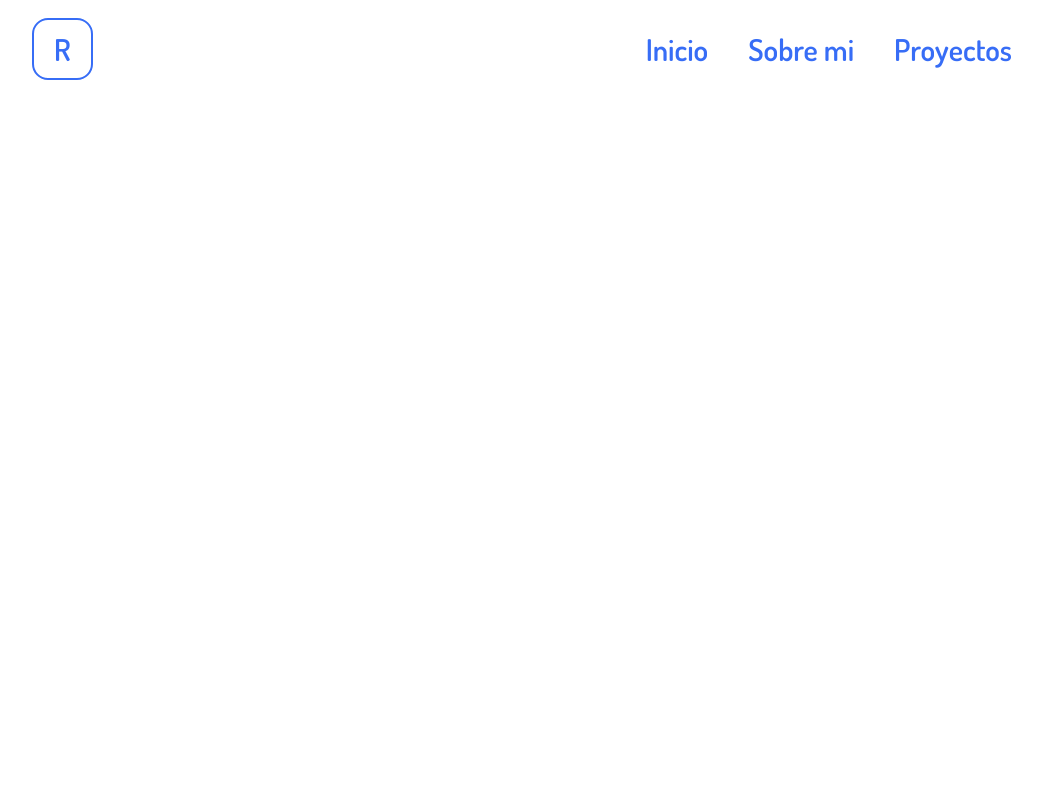
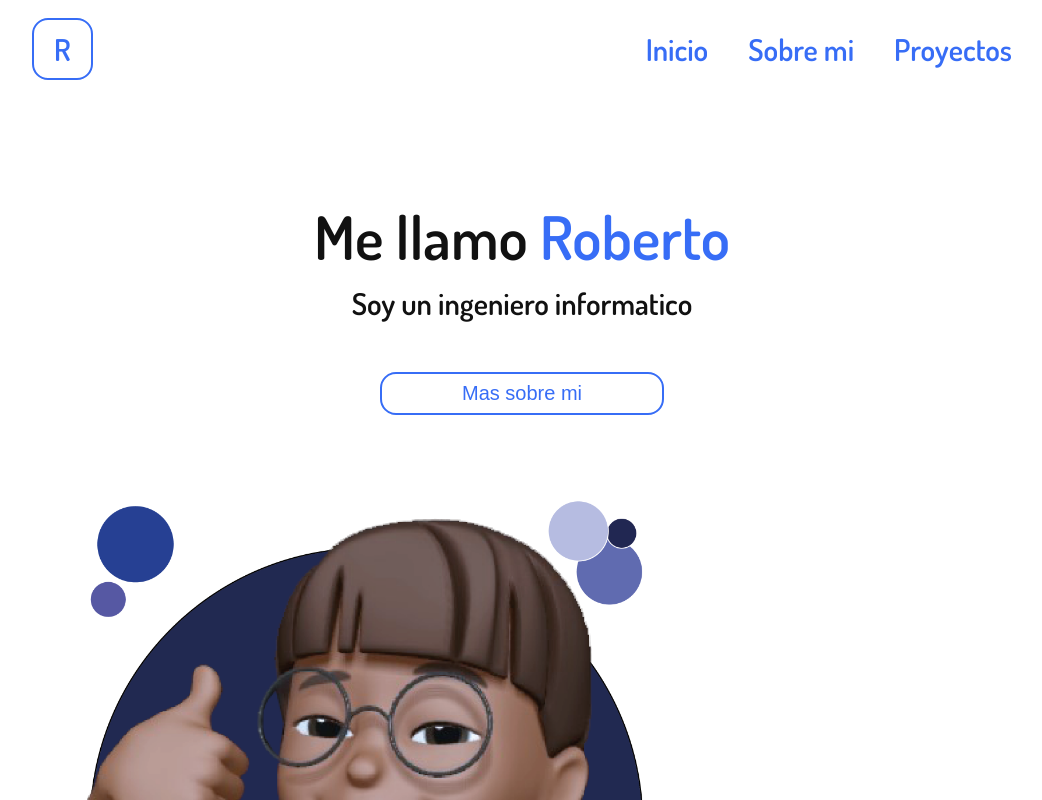
Before and after one commit to Chocoyito/WebVue, a Vue app: page / in a window 1280 px wide. Shown: the top 800 px of the page, without its empty margins (118-1160 px from the left). Built offline with nearby package versions, Linux system fonts and the light colour scheme; a web font is replaced by a local one.

Commit message:
simplemente hero

```diff
--- a/src/App.vue
+++ b/src/App.vue
@@ -1,10 +1,12 @@
 <script>
     import Header from './components/Header.vue'
+    import Main from './components/Main.vue'
 
     export default{
         name: "App",
         components: {
-            Header
+            Header,
+            Main
         }
     }
 
@@ -12,6 +14,7 @@
 
 <template>
     <Header/>
+    <Main/>
 </template>
 
 <style scoped>
--- a/src/components/SALGAN/home.vue
+++ b/src/components/Hero.vue
@@ -1,7 +1,13 @@
-<!-- <script setup>
-  const name = "Roberto"
-  const carreer = "ingeniero informatico"
-
+ <script>
+    export default {
+        name: "Hero",
+        data() {
+            return {
+                name: "Roberto",
+                carreer: "ingeniero informatico"
+            }
+        }
+    }
 </script>
 
 <template>
@@ -108,4 +114,4 @@
         padding-bottom: 10rem;
     }
 
-</style> -->
+</style>
--- a/src/components/header.vue
+++ b/src/components/header.vue
@@ -29,5 +29,4 @@
     padding: 0 15rem;
 }
 
-
 </style>
--- a/src/components/main.vue
+++ b/src/components/main.vue
@@ -1,13 +1,11 @@
 <script>
-    import Home from './components/home.vue'
-    import Skills from './components/skills.vue'
-    import About from './components/aboutMe.vue'
+    import Hero from './Hero.vue'
 
     export default{
         name:"Main",
 
         components: {
-            Home, Skills, About
+            Hero
         },
     }
 
@@ -15,9 +13,7 @@
 
 <template>
     <main class="main">
-        <Home/>
-        <About/>
-        <Skills/>
+        <Hero/>
     </main>
 </template>
 
```
Also changed, not shown: src/components/AboutMe.vue (renamed from src/components/SALGAN/aboutMe.vue).
